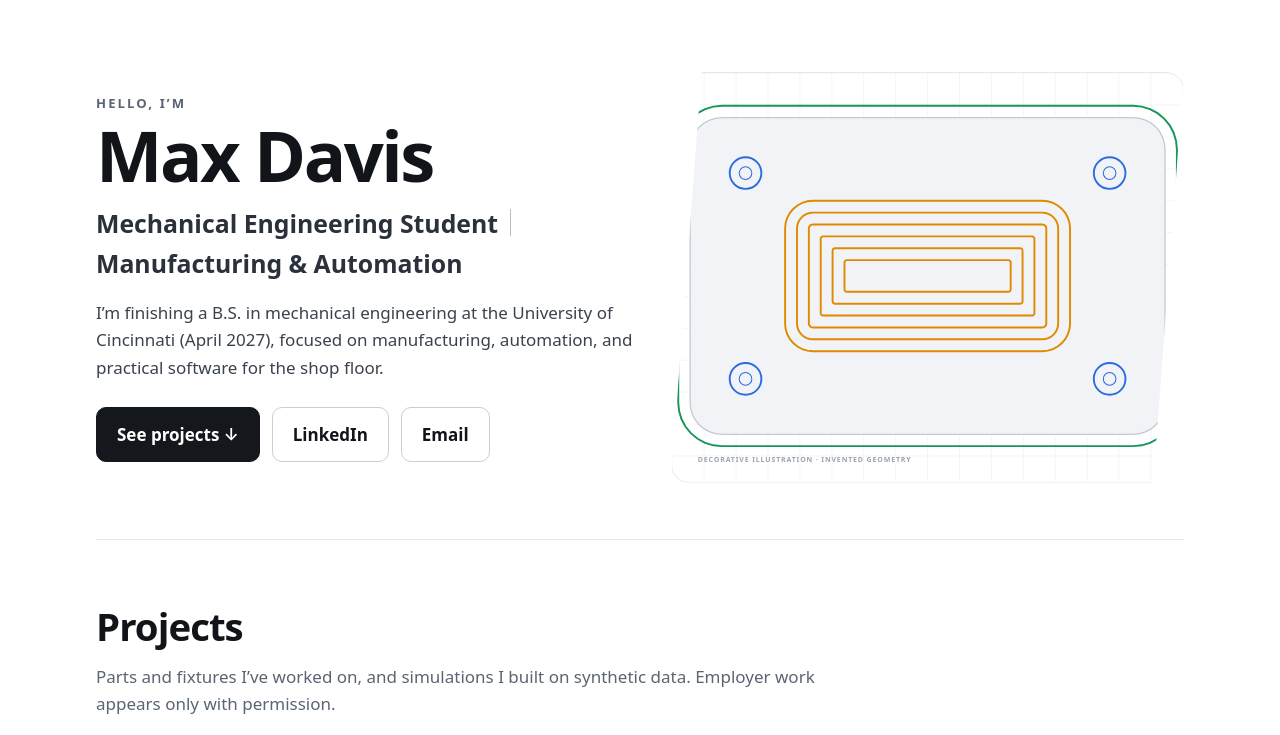
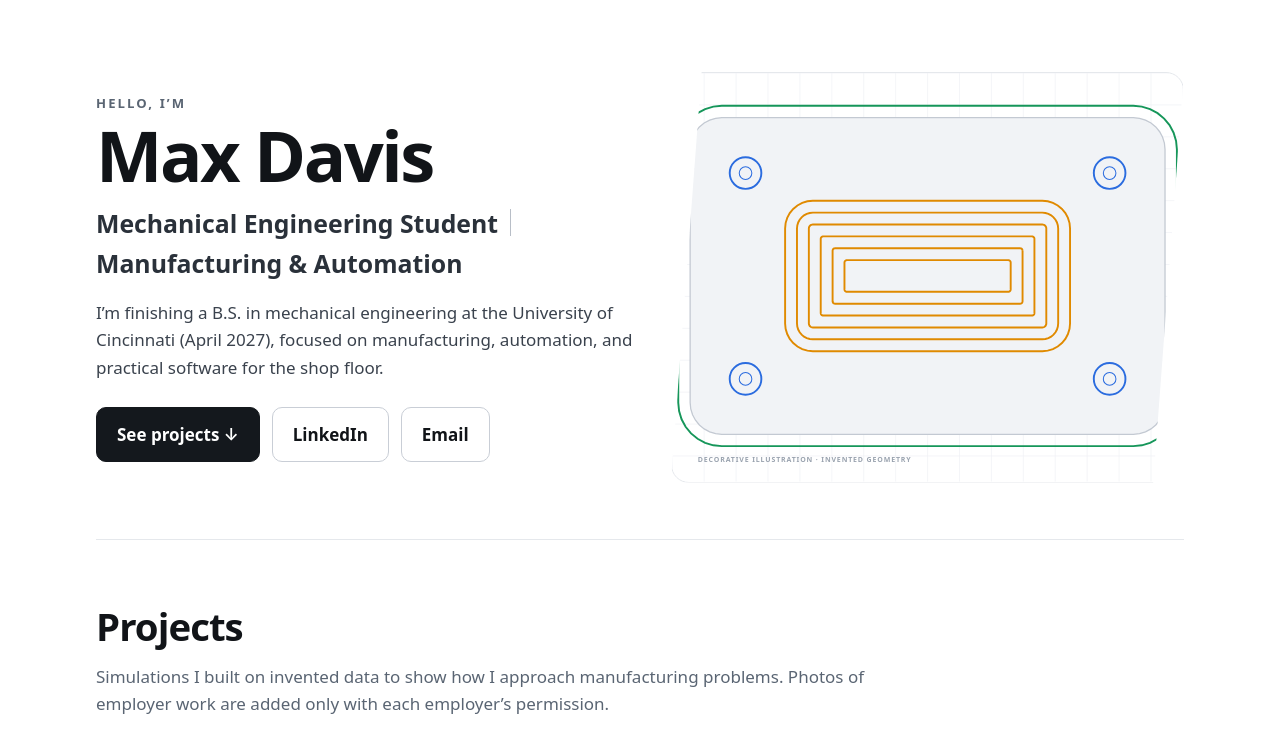
Before and after one commit to maxdavis1309-blip/maxdavis1309-blip.github.io, a plain HTML site: page index.html in a window 1280 px wide. Shown: the part 65-800 px from the top of the page. Drawn offline with Linux system fonts and the light colour scheme.

Commit message:
Clarify projects intro text
The cards are simulations on invented data, so the blurb says so.

Co-Authored-By: Claude Sonnet 5.5 <noreply@anthropic.com>

```diff
--- a/index.html
+++ b/index.html
@@ -88,7 +88,7 @@ footer{border-top:1px solid var(--line);padding:26px 0 48px;color:var(--muted);f
 
   <section id="projects" aria-labelledby="ph2">
     <h2 id="ph2">Projects</h2>
-    <p class="sec-sub">Parts and fixtures I&rsquo;ve worked on, and simulations I built on synthetic data. Employer work appears only with permission.</p>
+    <p class="sec-sub">Simulations I built on invented data to show how I approach manufacturing problems. Photos of employer work are added only with each employer&rsquo;s permission.</p>
     <div class="grid">
 <article class="card"><figure><img src="photos/sim_cut_sequence.jpg" alt="The same 30 random pierce points cut in the order drawn versus an optimized order. All points are invented." width="1400" height="780" loading="lazy"></figure><div class="cb"><h3>Cut-sequence optimization (synthetic simulation)</h3><p>The same 30 random pierce points cut in the order drawn versus an optimized order. All points are invented.</p><dl><dt>My role</dt><dd>Wrote the simulation myself</dd><dt>Result</dt><dd>On 30 random points, rapid travel fell from 7.29 m to 1.87 m (74%) using nearest-neighbour plus 2-opt. Random data, not a real job.</dd></dl></div></article>
 <article class="card"><figure><img src="photos/sim_toolpath.jpg" alt="A simulated plate with concentric pocket passes, four drilled holes, and an outer profile pass. All geometry is invented." width="1400" height="940" loading="lazy"></figure><div class="cb"><h3>Pocket, drill, and profile toolpath (synthetic simulation)</h3><p>A simulated plate with concentric pocket passes, four drilled holes, and an outer profile pass. All geometry is invented.</p><dl><dt>My role</dt><dd>Wrote the simulation myself</dd><dt>Result</dt><dd>Illustrative geometry only; no real part.</dd></dl></div></article>
```
